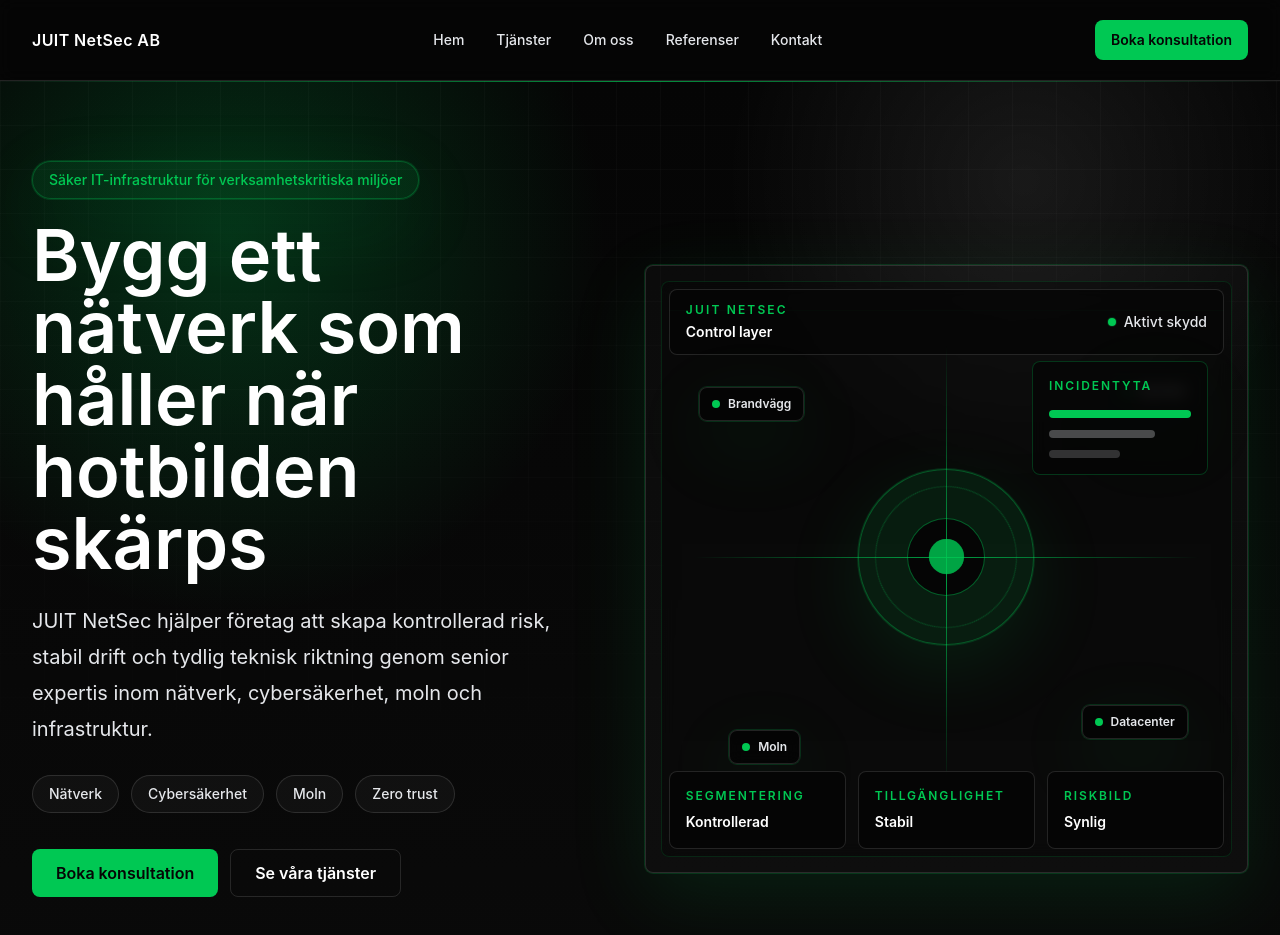
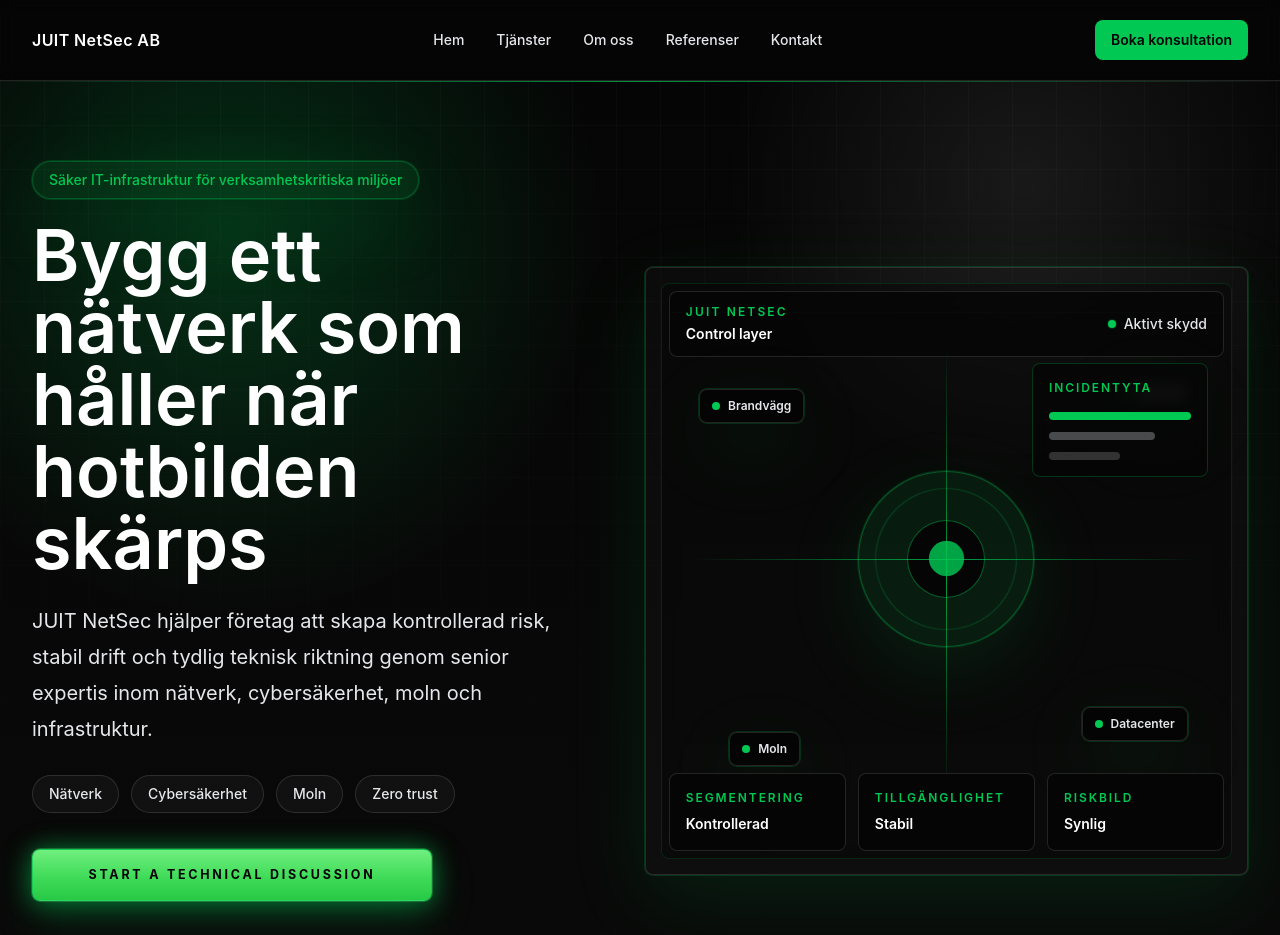
Before and after one commit to LvidSolutions/JUITNetsecWebsite, a React (Vite) app: page / in a window 1280 px wide. Shown: the top 935 px of the page. Built offline with nearby package versions, Linux system fonts and the light colour scheme.

Commit message:
Update hero CTA styling

```diff
--- a/src/components/sections/Hero.jsx
+++ b/src/components/sections/Hero.jsx
@@ -55,10 +55,12 @@ export function Hero() {
             ))}
           </div>
 
-          <div className="mt-9 flex flex-col gap-3 sm:flex-row">
-            <Button href="/kontakt">Boka konsultation</Button>
-            <Button href="/tjanster" variant="secondary">
-              Se våra tjänster
+          <div className="mt-9 flex">
+            <Button
+              href="/kontakt"
+              className="min-h-[3.25rem] w-full max-w-[25rem] whitespace-nowrap rounded-[0.45rem] border border-brand-green/60 px-6 text-[0.68rem] uppercase tracking-[0.16em] text-brand-black shadow-[0_0_0_1px_rgba(96,255,132,0.24),0_0_24px_rgba(0,200,83,0.55),0_14px_42px_rgba(0,200,83,0.25)] [background:linear-gradient(180deg,#70EF7F_0%,#3FDB58_55%,#28C946_100%)] [font-weight:700] hover:text-brand-black hover:shadow-[0_0_0_1px_rgba(118,255,151,0.34),0_0_34px_rgba(0,200,83,0.68),0_18px_48px_rgba(0,200,83,0.3)] focus-visible:outline-brand-green sm:w-auto sm:min-w-[25rem] sm:px-8 sm:text-[0.78rem] sm:tracking-[0.22em]"
+            >
+              Start a technical discussion
             </Button>
           </div>
 
```
